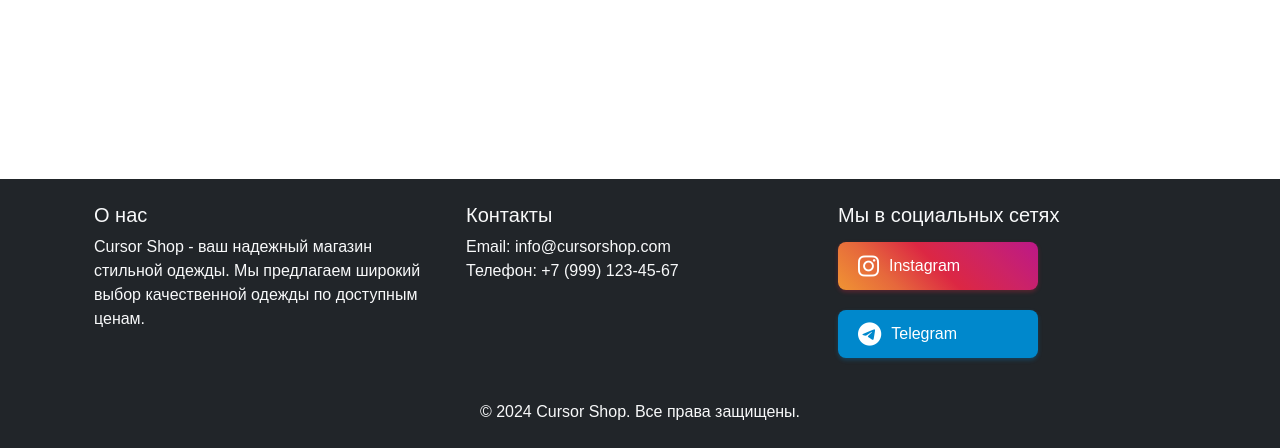
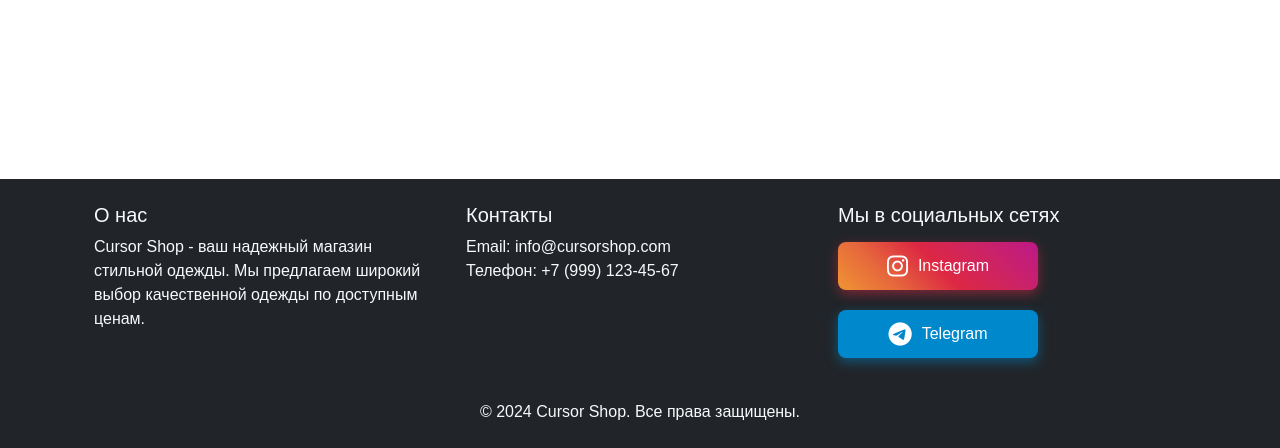
Before and after one commit to ubmember500/cursori5, a Flask app: page /cart in a window 1280 px wide. Shown: the part 352-800 px from the top of the page. Run offline with Flask 3, Linux system fonts and the light colour scheme; data comes from the database, SQL or seed files in the repository.

Commit message:
Усилена специфичность стилей для социальных кнопок

```diff
--- a/templates/layout.html
+++ b/templates/layout.html
@@ -44,10 +44,11 @@
         }
 
         /* Стили социальных кнопок */
-        .social-btn {
+        footer .social-btn,
+        .social-links .social-btn {
             display: inline-flex !important;
             align-items: center !important;
-            justify-content: flex-start !important;
+            justify-content: center !important;
             padding: 12px 20px !important;
             border-radius: 8px !important;
             text-decoration: none !important;
@@ -58,38 +59,45 @@
             width: 100% !important;
             max-width: 200px !important;
             margin-bottom: 10px !important;
+            opacity: 1 !important;
         }
 
-        .social-btn i {
+        footer .social-btn i,
+        .social-links .social-btn i {
             font-size: 24px !important;
             margin-right: 10px !important;
             color: #ffffff !important;
         }
 
-        .social-btn span {
+        footer .social-btn span,
+        .social-links .social-btn span {
             color: #ffffff !important;
         }
 
-        .social-btn.instagram {
+        footer .social-btn.instagram,
+        .social-links .social-btn.instagram {
             background: linear-gradient(45deg, #f09433 0%, #e6683c 25%, #dc2743 50%, #cc2366 75%, #bc1888 100%) !important;
-            box-shadow: 0 2px 4px rgba(220, 39, 67, 0.3) !important;
-        }
-
-        .social-btn.telegram {
-            background-color: #0088cc !important;
-            box-shadow: 0 2px 4px rgba(0, 136, 204, 0.3) !important;
-        }
-
-        .social-btn:hover {
-            transform: translateY(-2px) !important;
-            opacity: 0.95 !important;
-        }
-
-        .social-btn.instagram:hover {
             box-shadow: 0 4px 12px rgba(220, 39, 67, 0.5) !important;
         }
 
-        .social-btn.telegram:hover {
+        footer .social-btn.telegram,
+        .social-links .social-btn.telegram {
+            background-color: #0088cc !important;
+            box-shadow: 0 4px 12px rgba(0, 136, 204, 0.5) !important;
+        }
+
+        footer .social-btn:hover,
+        .social-links .social-btn:hover {
+            transform: translateY(-2px) !important;
+        }
+
+        footer .social-btn.instagram:hover,
+        .social-links .social-btn.instagram:hover {
+            box-shadow: 0 4px 12px rgba(220, 39, 67, 0.5) !important;
+        }
+
+        footer .social-btn.telegram:hover,
+        .social-links .social-btn.telegram:hover {
             box-shadow: 0 4px 12px rgba(0, 136, 204, 0.5) !important;
         }
 
```
